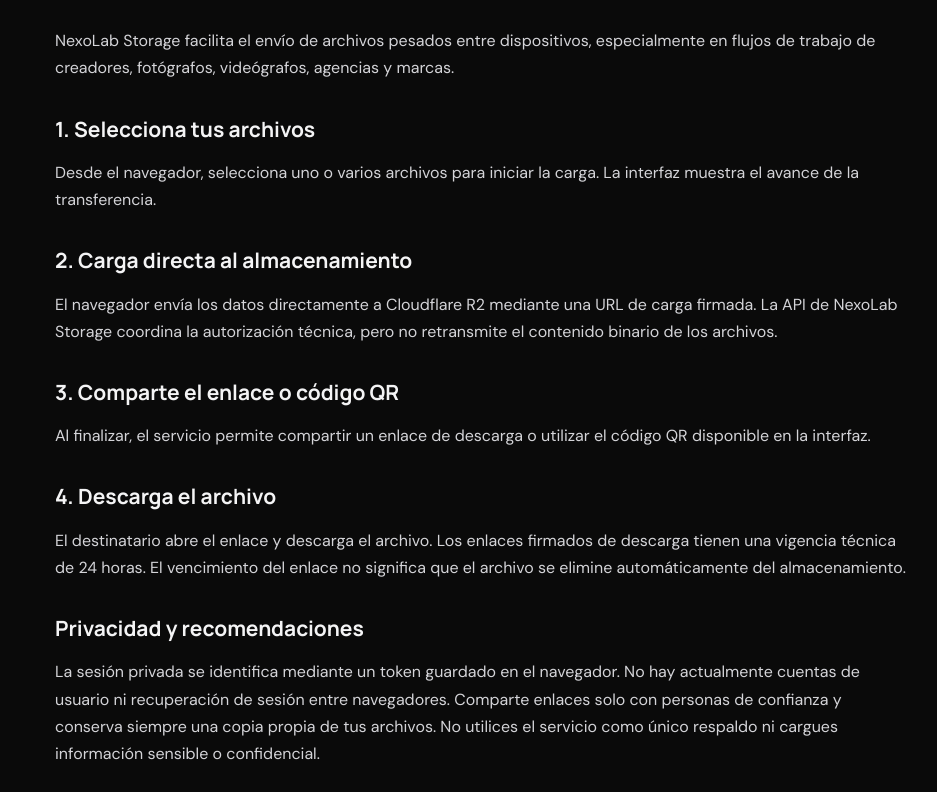
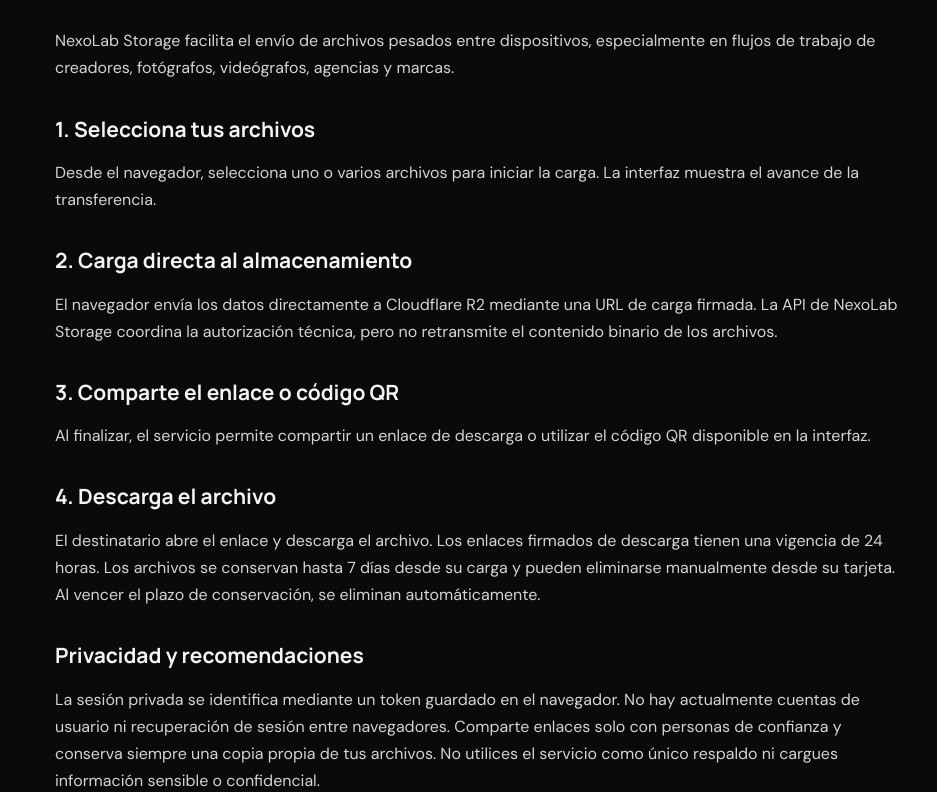
Before and after one commit to PocketBlack/nexolab-storage, a plain HTML site: page frontend/como-funciona.html in a window 1280 px wide. Shown: the part 256-1048 px from the top of the page, without its empty margins (159-1096 px from the left). Drawn offline with Linux system fonts and the light colour scheme.

Commit message:
Document seven-day retention and user-controlled deletion

```diff
--- a/frontend/como-funciona.html
+++ b/frontend/como-funciona.html
@@ -4,6 +4,6 @@
 <h2>1. Selecciona tus archivos</h2><p>Desde el navegador, selecciona uno o varios archivos para iniciar la carga. La interfaz muestra el avance de la transferencia.</p>
 <h2>2. Carga directa al almacenamiento</h2><p>El navegador envía los datos directamente a Cloudflare R2 mediante una URL de carga firmada. La API de NexoLab Storage coordina la autorización técnica, pero no retransmite el contenido binario de los archivos.</p>
 <h2>3. Comparte el enlace o código QR</h2><p>Al finalizar, el servicio permite compartir un enlace de descarga o utilizar el código QR disponible en la interfaz.</p>
-<h2>4. Descarga el archivo</h2><p>El destinatario abre el enlace y descarga el archivo. Los enlaces firmados de descarga tienen una vigencia técnica de 24 horas. El vencimiento del enlace no significa que el archivo se elimine automáticamente del almacenamiento.</p>
+<h2>4. Descarga el archivo</h2><p>El destinatario abre el enlace y descarga el archivo. Los enlaces firmados de descarga tienen una vigencia de 24 horas. Los archivos se conservan hasta 7 días desde su carga y pueden eliminarse manualmente desde su tarjeta. Al vencer el plazo de conservación, se eliminan automáticamente.</p>
 <h2>Privacidad y recomendaciones</h2><p>La sesión privada se identifica mediante un token guardado en el navegador. No hay actualmente cuentas de usuario ni recuperación de sesión entre navegadores. Comparte enlaces solo con personas de confianza y conserva siempre una copia propia de tus archivos. No utilices el servicio como único respaldo ni cargues información sensible o confidencial.</p>
 <nav class="legal-nav"><a href="terminos.html">Términos</a><a href="privacidad.html">Privacidad</a><a href="reembolsos.html">Reembolsos</a><a href="contacto.html">Contacto</a></nav></main><footer class="legal-footer">© 2026 NexoLab Storage · Uruguay</footer></body></html>
```
